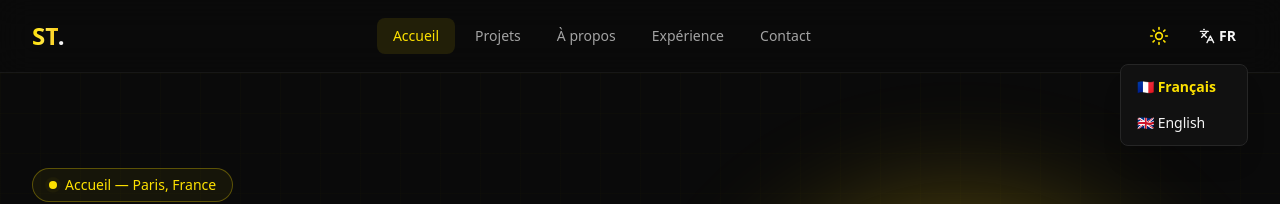
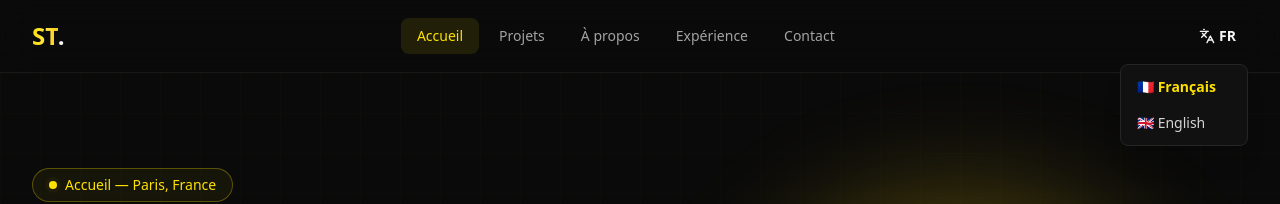
Before and after one commit to TomSawyer1/portfolio2025, a React (Vite) app: page / in a window 1280 px wide. Both pictures are taken after a click on the button "FR". Shown: the top 204 px of the page. Built offline with nearby package versions, Linux system fonts and the light colour scheme.

Commit message:
refactor: comment out theme toggle button
- Comment ThemeToggle component in Nav for future implementation

- Update LangSwitch and Nav components with theme-aware colors

```diff
--- a/src/components/LangSwitch.tsx
+++ b/src/components/LangSwitch.tsx
@@ -18,15 +18,16 @@ export function LangSwitch() {
         <span className="text-sm font-semibold uppercase">{i18n.language}</span>
       </Menu.Button>
 
-      <Menu.Items className="absolute right-0 z-50 mt-2 w-32 origin-top-right rounded-lg border border-neutral-800 bg-card-dark p-1 shadow-xl focus:outline-none">
+      <Menu.Items className="absolute right-0 z-50 mt-2 w-32 origin-top-right rounded-lg border border-neutral-800 bg-card-dark p-1 shadow-xl focus:outline-none dark:border-neutral-800 dark:bg-card-dark light:border-neutral-300 light:bg-white light:shadow-lg">
         <Menu.Item>
           {({ active }) => (
             <button
               onClick={() => changeLanguage('fr')}
               className={cn(
                 'flex w-full items-center gap-2 rounded-md px-3 py-2 text-sm transition-colors',
-                active && 'bg-primary/10 text-primary',
-                i18n.language === 'fr' && 'font-semibold text-primary'
+                active && 'bg-primary/10 text-primary dark:bg-primary-dark/10 dark:text-primary-dark light:bg-primary-light/10 light:text-primary-light',
+                i18n.language === 'fr' && 'font-semibold text-primary dark:text-primary-dark light:text-primary-light',
+                !active && i18n.language !== 'fr' && 'text-neutral-300 dark:text-neutral-300 light:text-neutral-700'
               )}
             >
               🇫🇷 {t('language.fr')}
@@ -39,8 +40,9 @@ export function LangSwitch() {
               onClick={() => changeLanguage('en')}
               className={cn(
                 'flex w-full items-center gap-2 rounded-md px-3 py-2 text-sm transition-colors',
-                active && 'bg-primary/10 text-primary',
-                i18n.language === 'en' && 'font-semibold text-primary'
+                active && 'bg-primary/10 text-primary dark:bg-primary-dark/10 dark:text-primary-dark light:bg-primary-light/10 light:text-primary-light',
+                i18n.language === 'en' && 'font-semibold text-primary dark:text-primary-dark light:text-primary-light',
+                !active && i18n.language !== 'en' && 'text-neutral-300 dark:text-neutral-300 light:text-neutral-700'
               )}
             >
               🇬🇧 {t('language.en')}
--- a/src/components/Nav.tsx
+++ b/src/components/Nav.tsx
@@ -28,14 +28,14 @@ export function Nav() {
     <motion.header
       initial={{ y: -100 }}
       animate={{ y: 0 }}
-      className="sticky top-0 z-50 border-b border-neutral-800/50 bg-bg-dark/80 backdrop-blur-lg"
+      className="sticky top-0 z-50 border-b border-neutral-800/50 bg-bg-dark/80 backdrop-blur-lg dark:border-neutral-800/50 dark:bg-bg-dark/80 light:border-neutral-300 light:bg-white/95 light:shadow-sm"
     >
       <nav className="mx-auto flex max-w-7xl items-center justify-between px-4 py-4 sm:px-6 lg:px-8">
         {/* Logo */}
         <Link to="/" className="group flex items-center gap-2">
           <span className="text-2xl font-bold">
             <span className="gradient-text">ST</span>
-            <span className="text-neutral-100 group-hover:text-primary transition-colors">.</span>
+            <span className="text-neutral-100 group-hover:text-primary transition-colors dark:text-neutral-100 light:text-neutral-900">.</span>
           </span>
         </Link>
 
@@ -48,8 +48,8 @@ export function Nav() {
               className={cn(
                 'rounded-lg px-4 py-2 text-sm font-medium transition-all',
                 isActive(link.to)
-                  ? 'bg-primary/10 text-primary'
-                  : 'text-neutral-400 hover:bg-neutral-800/50 hover:text-primary'
+                  ? 'bg-primary/10 text-primary dark:text-primary-dark light:text-primary-light light:bg-primary-light/10'
+                  : 'text-neutral-400 hover:bg-neutral-800/50 hover:text-primary dark:text-neutral-400 dark:hover:bg-neutral-800/50 light:text-neutral-700 light:hover:bg-neutral-100 light:hover:text-primary-light'
               )}
             >
               {link.label}
@@ -59,7 +59,7 @@ export function Nav() {
 
         {/* Actions à droite */}
         <div className="flex items-center gap-2">
-          <ThemeToggle />
+          {/* <ThemeToggle /> */}
           <LangSwitch />
 
           {/* Menu mobile */}
@@ -70,7 +70,7 @@ export function Nav() {
                   {open ? <X className="h-5 w-5" /> : <MenuIcon className="h-5 w-5" />}
                 </Menu.Button>
 
-                <Menu.Items className="absolute right-0 mt-2 w-48 origin-top-right rounded-lg border border-neutral-800 bg-card-dark p-2 shadow-xl">
+                <Menu.Items className="absolute right-0 mt-2 w-48 origin-top-right rounded-lg border border-neutral-800 bg-card-dark p-2 shadow-xl dark:border-neutral-800 dark:bg-card-dark light:border-neutral-300 light:bg-white light:shadow-lg">
                   {links.map((link) => (
                     <Menu.Item key={link.to}>
                       {({ active }) => (
@@ -78,8 +78,9 @@ export function Nav() {
                           to={link.to}
                           className={cn(
                             'block rounded-md px-4 py-2 text-sm transition-colors',
-                            active && 'bg-primary/10 text-primary',
-                            isActive(link.to) && 'font-semibold text-primary'
+                            active && 'bg-primary/10 text-primary dark:bg-primary-dark/10 dark:text-primary-dark light:bg-primary-light/10 light:text-primary-light',
+                            isActive(link.to) && 'font-semibold text-primary dark:text-primary-dark light:text-primary-light',
+                            !active && !isActive(link.to) && 'text-neutral-300 dark:text-neutral-300 light:text-neutral-700'
                           )}
                         >
                           {link.label}
```
